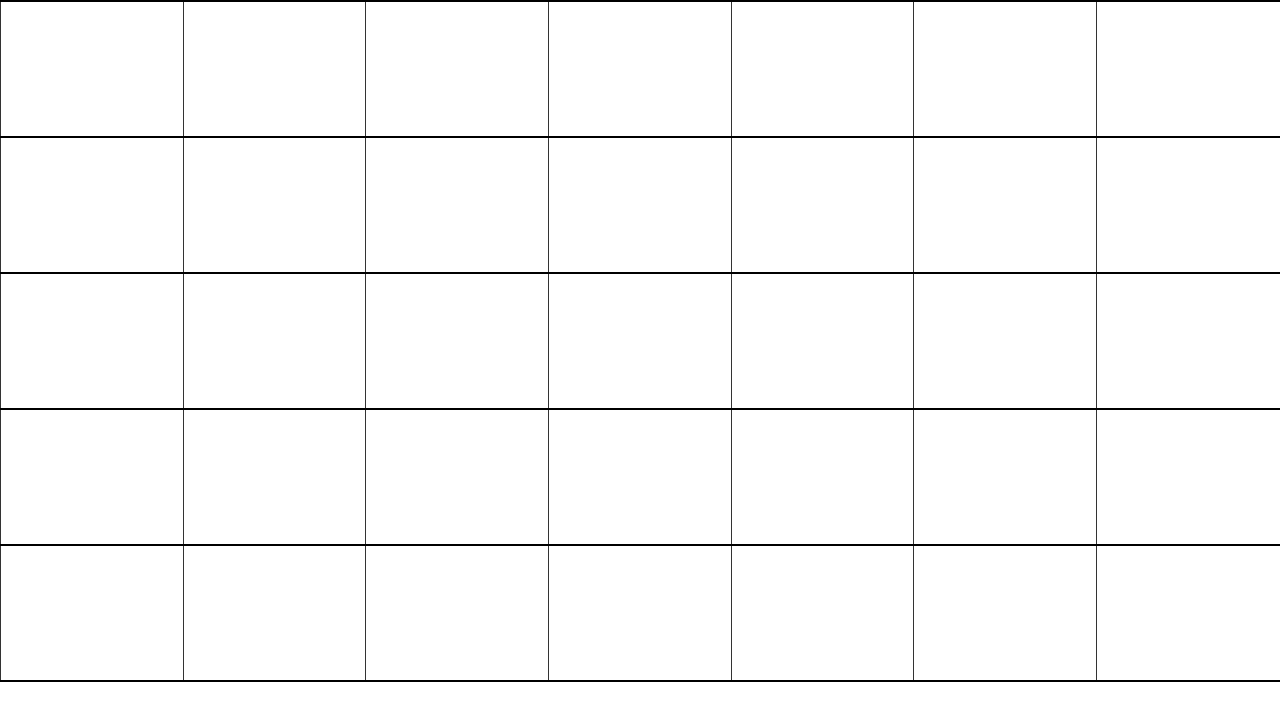
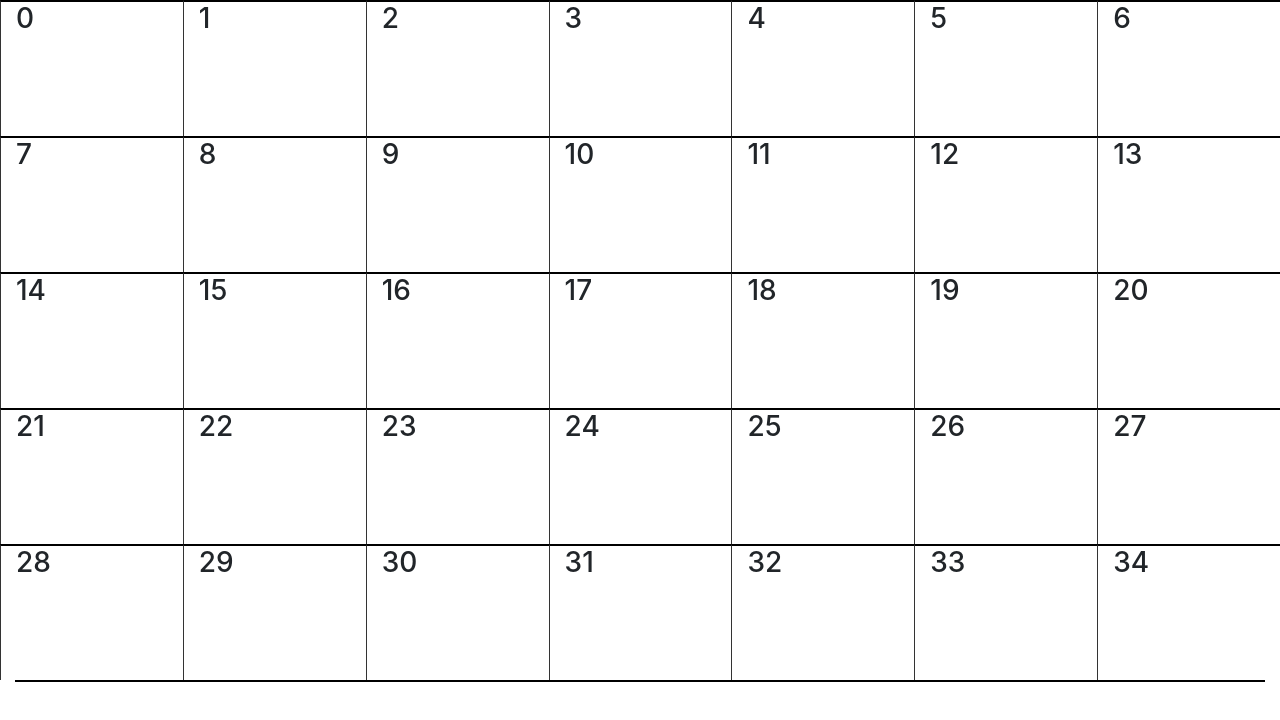
Before and after one commit to scrmbld/smash-calendar, a website: page index.html in a window 1280 px wide. Drawn offline with nearby package versions, Linux system fonts and the light colour scheme.

Commit message:
added bootstrap, put days in index.html

```diff
--- a/css/styles.css
+++ b/css/styles.css
@@ -3,13 +3,15 @@
 }
 
 .week{
-  width: 100vw;
-  height: 17vh;
-  border-top: 2px solid black;
 }
+
 .day{
   border-left: 1px solid #333;
-  height: 100%;
-  width: 14.27%;
+  border-top: 2px solid black;
   display: inline-block;
+  height: 17vh;
 }
+
+.day #n34{
+  border-bottom:2px solid black;
+}
--- a/index.html
+++ b/index.html
@@ -2,26 +2,71 @@
 <html lang="en">
 <head>
   <meta charset="UTF-8">
-  <meta name="viewport" content="width=device-width, initial-scale=1.0">
+  <meta name="viewport" content="width=device-width, initial-scale=1.0 shrink-to-fit=no">
   <meta http-equiv="X-UA-Compatible" content="ie=edge">
   <link rel="stylesheet" type="text/css" href="css/styles.css">
   <link rel="stylesheet" type="text/css" href="node_modules/bootstrap/dist/css/bootstrap.css">
   <title>Document</title>
 </head>
 <body>
-  <div class="calendar-container" id="n1">
-    <!-- weeks -->
-    <div class="week" id="n0"><!-- generate days in calendar.js and stick them in here --></div>
-    <div class="week" id="n1"></div>
-    <div class="week" id="n2"></div>
-    <div class="week" id="n3"></div>
-    <div class="week" id="n4"></div>
+  <div class="container-fluid">
+    <div class="calendar-container" id="n1">
 
+      <!-- weeks -->
+      <div class="week row" id="n0">
+        <div id="n0" class="day col-md"></div>
+        <div id="n1" class="day col-md"></div>
+        <div id="n2" class="day col-md"></div>
+        <div id="n3" class="day col-md"></div>
+        <div id="n4" class="day col-md"></div>
+        <div id="n5" class="day col-md"></div>
+        <div id="n6" class="day col-md"></div>
+      </div>
+      <div class="week row" id="n1">
+        <div id="n7" class="day col-md"></div>
+        <div id="n8" class="day col-md"></div>
+        <div id="n9" class="day col-md"></div>
+        <div id="n10" class="day col-md"></div>
+        <div id="n11" class="day col-md"></div>
+        <div id="n12" class="day col-md"></div>
+        <div id="n13" class="day col-md"></div>
+      </div>
+      <div class="week row" id="n2">
+        <div id="n14" class="day col-md"></div>
+        <div id="n15" class="day col-md"></div>
+        <div id="n16" class="day col-md"></div>
+        <div id="n17" class="day col-md"></div>
+        <div id="n18" class="day col-md"></div>
+        <div id="n19" class="day col-md"></div>
+        <div id="n20" class="day col-md"></div>
+      </div>
+      <div class="week row" id="n3">
+        <div id="n21" class="day col-md"></div>
+        <div id="n22" class="day col-md"></div>
+        <div id="n23" class="day col-md"></div>
+        <div id="n24" class="day col-md"></div>
+        <div id="n25" class="day col-md"></div>
+        <div id="n26" class="day col-md"></div>
+        <div id="n27" class="day col-md"></div>
+      </div>
+      <div class="week row" id="n4">
+        <div id="n28" class="day col-md"></div>
+        <div id="n29" class="day col-md"></div>
+        <div id="n30" class="day col-md"></div>
+        <div id="n31" class="day col-md"></div>
+        <div id="n32" class="day col-md"></div>
+        <div id="n33" class="day col-md"></div>
+        <div id="n34" class="day col-md"></div>
+      </div>
+
+
+
+    </div>
   </div>
-
 <!--loading bootsrap -->
-  <script type="text/javascript" src="node_modules/jquery/dist/jquery.js"></script>
-	<script type="text/javascript" src="node_modules/bootstrap/dist/js/bootstrap.js" ></script>
+  <script type="text/javascript" src="node_modules/jquery/dist/jquery.min.js"></script>
+	<script type="text/javascript" src="node_modules/bootstrap/dist/js/bootstrap.min.js" ></script>
+  <script type="node_modules/popper.js/dist/umd/popper.min.js"></script>
 <!-- calendar script -->
   <script src="js/calendar.js" type="text/javascript"></script>
 </body>
--- a/js/calendar.js
+++ b/js/calendar.js
@@ -2,11 +2,10 @@
 class Day {
   constructor(id, parent) {//int, parent Calendar id
     this.id = id;
-    this.element = document.createElement(`div`);
-    this.element.id = `n${id}`;
-    this.element.classList.add(`day`);
-    document.querySelector(`.calendar-container#${parent} .week#n${Math.floor(id / 7)}`).appendChild(this.element);
-    this.element = document.querySelector(`.calendar-container #${parent} .week #n${id}`);
+    this.element = document.querySelector(`.calendar-container#${parent} .week #n${id}`);
+    let dayNum = document.createElement(`h3`);
+    dayNum.textContent = `${id}`;
+    this.element.appendChild(dayNum);
   }
 }
 
--- a/package.json
+++ b/package.json
@@ -18,7 +18,8 @@
   "dependencies": {
     "bootstrap": "^4.5.0",
     "graphql": "^14.5.8",
-    "jquery": "^3.5.1"
+    "jquery": "^3.5.1",
+    "popper.js": "^1.16.1"
   },
   "devDependencies": {},
   "description": ""
```
Also changed, not shown: 1 other file.
